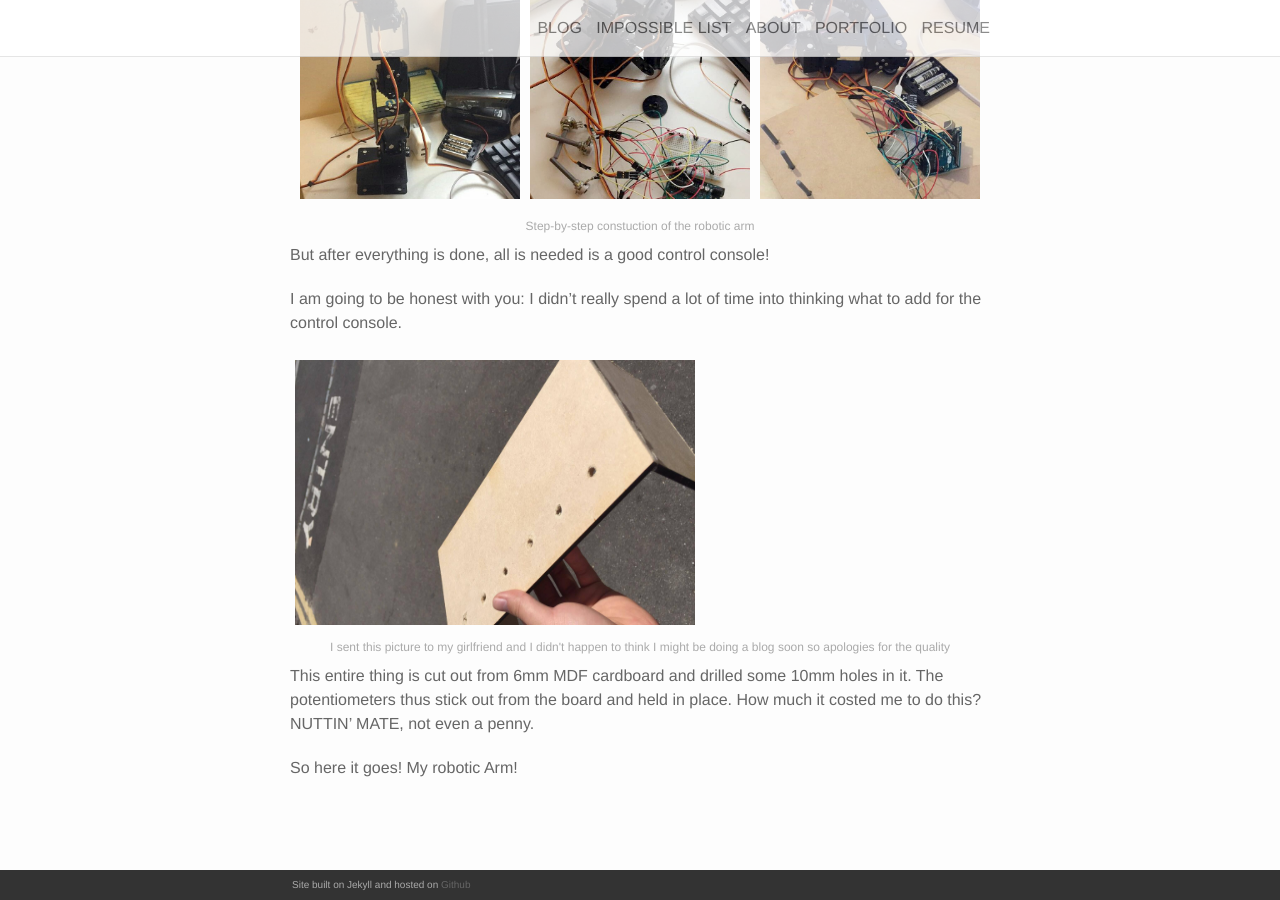
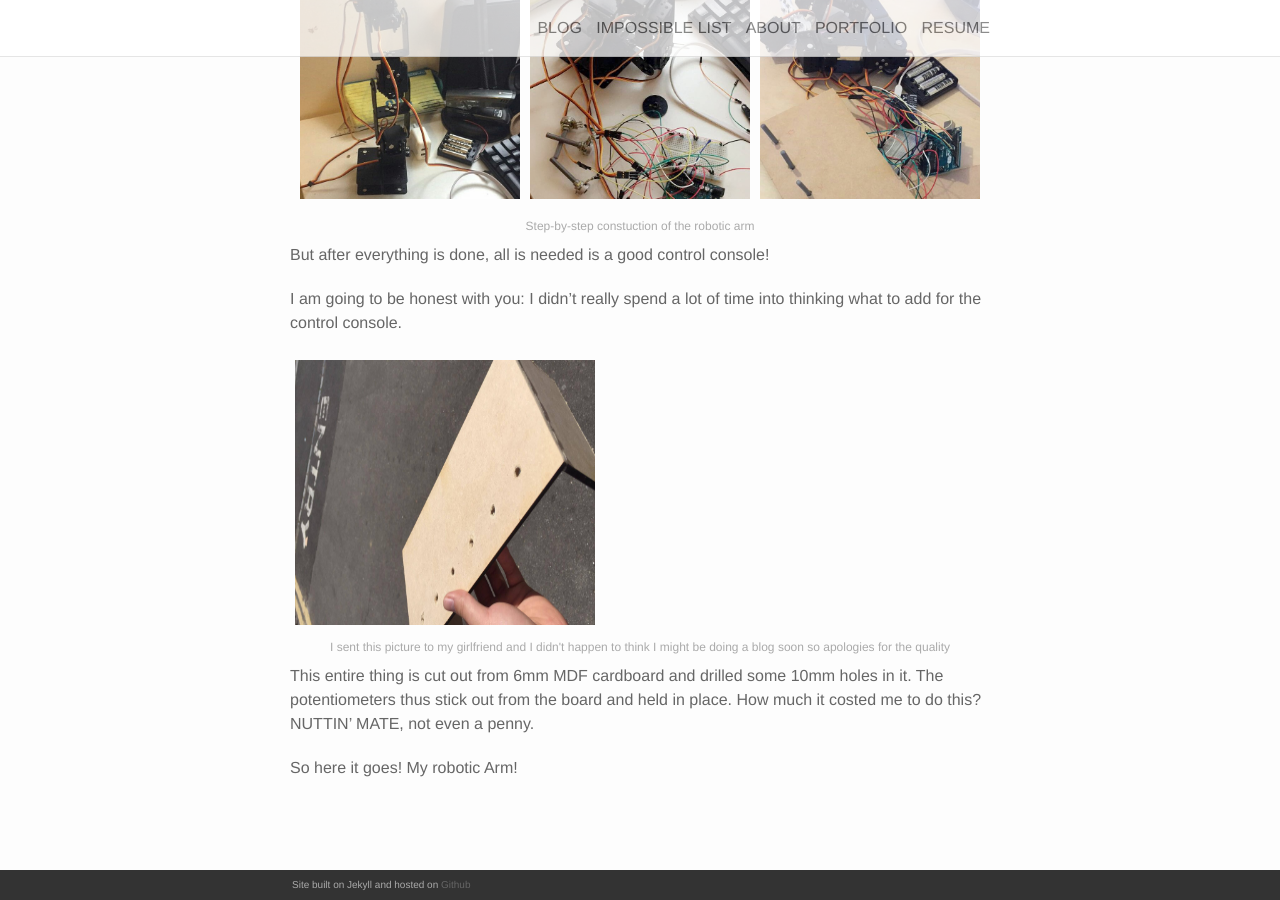
Before and after one commit to chwong1996/myhome, a Jekyll site: the page built from _portfolio/2_project.markdown, in a window 1280 px wide and 900 px high, scrolled down 1344 px. Built offline with Jekyll 4.4.1, drawn with Linux system fonts in a browser that asks for light colours; nearby versions of some CDN libraries.

Commit message:
Update 2_project.markdown

```diff
--- a/_portfolio/2_project.markdown
+++ b/_portfolio/2_project.markdown
@@ -37,7 +37,7 @@
 
 I am going to be honest with you: I didn't really spend a lot of time into thinking what to add for the control console.
 <div class="img_row">
-	<img src="{{ site.baseurl }}/img/mdf control.jpg" style="float:centre;width:400px;height:100%;" alt="" title="Robotic arm">
+	<img src="{{ site.baseurl }}/img/mdf control.jpg" style="width:300px;height:100%;" alt="" title="Robotic arm">
 </div>
 <div class="col three caption">
 	I sent this picture to my girlfriend and I didn't happen to think I might be doing a blog soon so apologies for the quality
```
